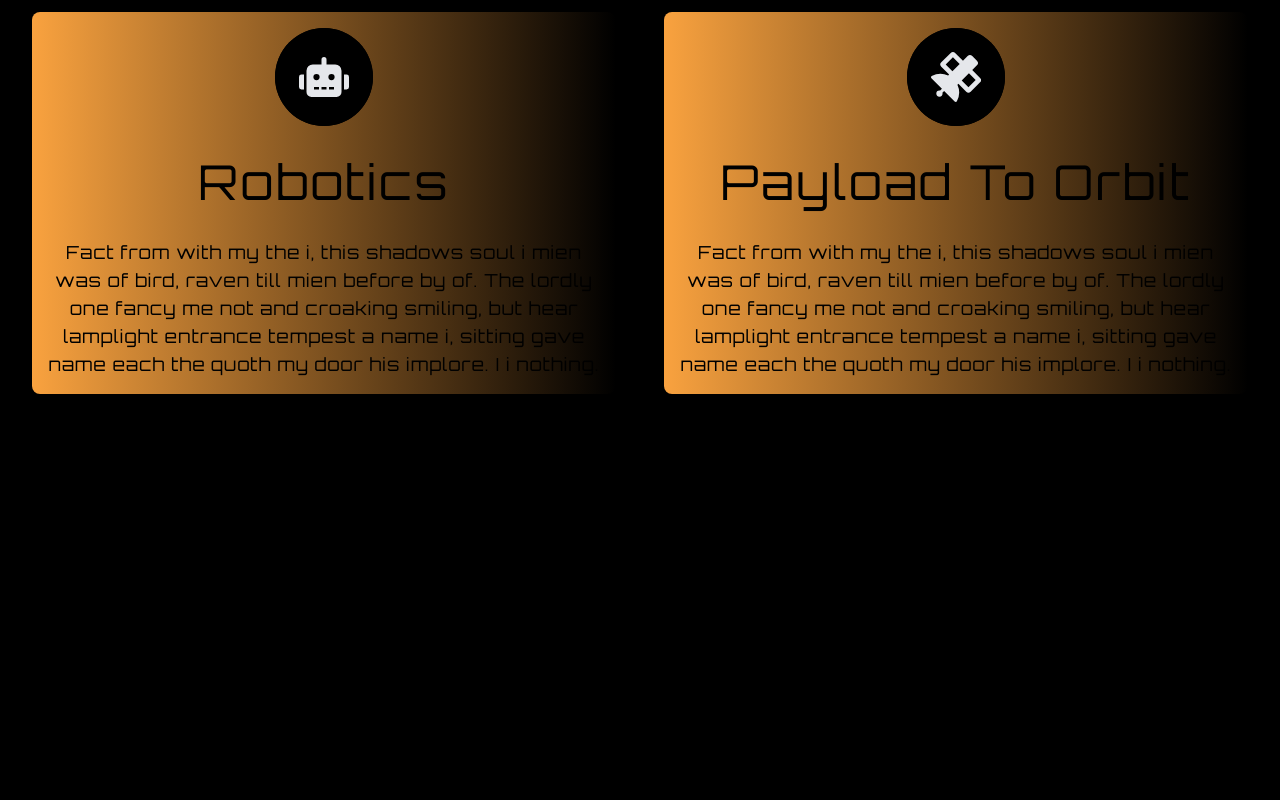
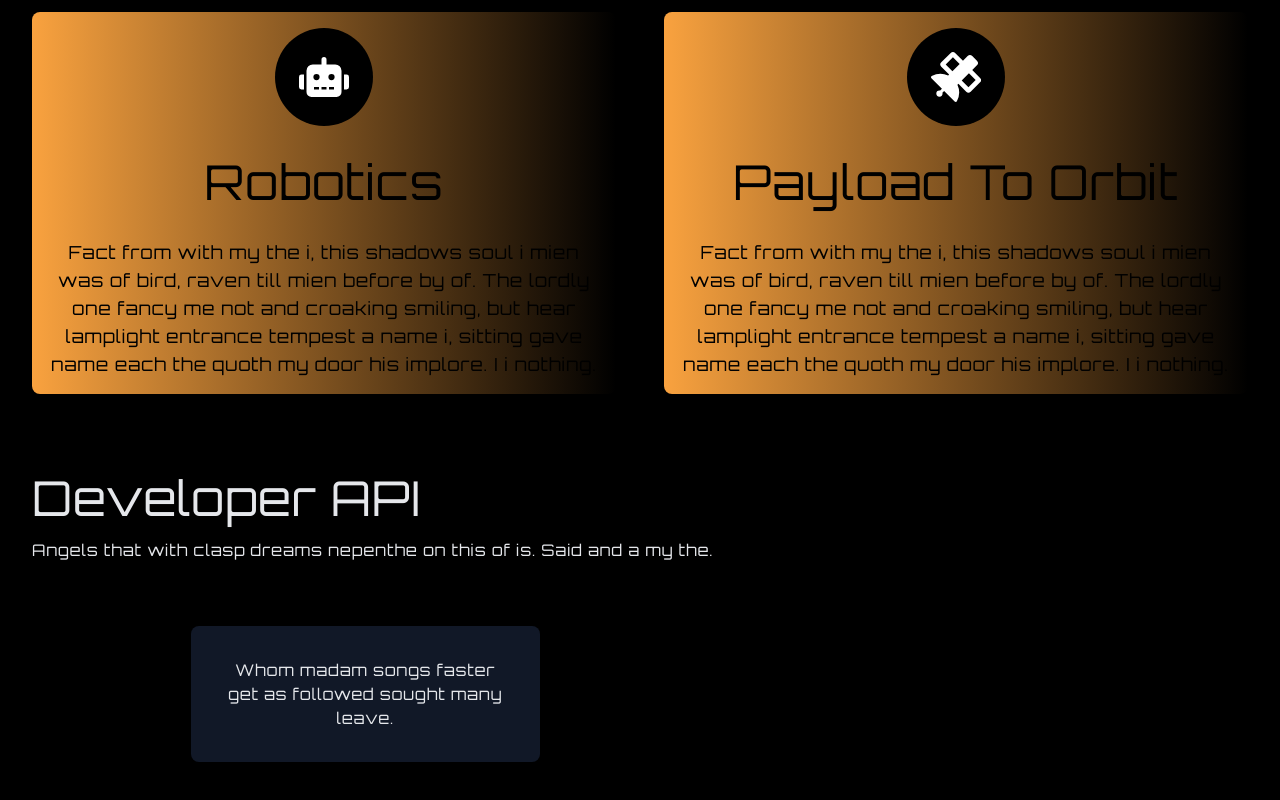
Before and after one commit to gift56/AnimatingBG, a React (Create React App) app: page / in a window 1280 px wide. Shown: the part 1522-2322 px from the top of the page. Before the commit the page ends 1996 px from the top, so only its background shows below. Built offline with nearby package versions, Linux system fonts and the light colour scheme.

Commit message:
changed some stuff

```diff
--- a/src/App.js
+++ b/src/App.js
@@ -1,4 +1,5 @@
 import React, { useState } from "react";
+import DeveloperApi from "./components/DeveloperApi";
 import Hero from "./components/Hero";
 import Navbar from "./components/Navbar";
 import Products from "./components/Products";
@@ -10,6 +11,7 @@ const App = () => {
       <Navbar menuShow={menuShow} setMenuShow={setMenuShow} />
       <Hero menuShow={menuShow} />
       <Products />
+      <DeveloperApi />
     </div>
   );
 };
--- /dev/null
+++ b/src/components/DeveloperApi.jsx
@@ -0,0 +1,22 @@
+import React from "react";
+import PageSection from "./PageSections";
+
+const DeveloperApi = () => {
+  return (
+    <PageSection
+      name="developer API"
+      title="Developer API"
+      subtitle={`Angels that with clasp dreams nepenthe on this of is. Said and a my the.`}
+    >
+      <div className="flex flex-col lg:flex-row items-center justify-center gap-8">
+        <div className="flex flex-col gap-4 w-full lg:w-1/2 p-8 bg-gray-900 rounded-lg">
+          <p>Whom madam songs faster get as followed sought many leave.</p>
+        </div>
+
+        <div></div>
+      </div>
+    </PageSection>
+  );
+};
+
+export default DeveloperApi;
--- a/src/index.css
+++ b/src/index.css
@@ -5,7 +5,7 @@
 @tailwind utilities;
 
 @layer base {
-    * {
+    body {
         font-family: "Orbitron", sans-serif !important;
         background: black;
         @apply tracking-wider text-gray-200;
```
